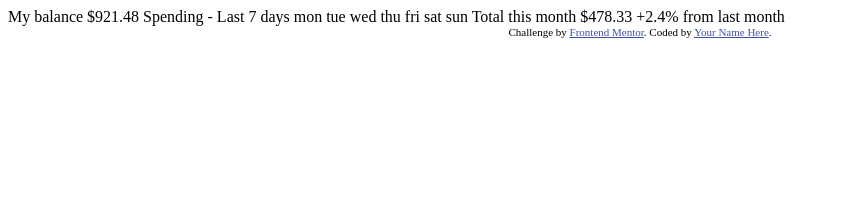
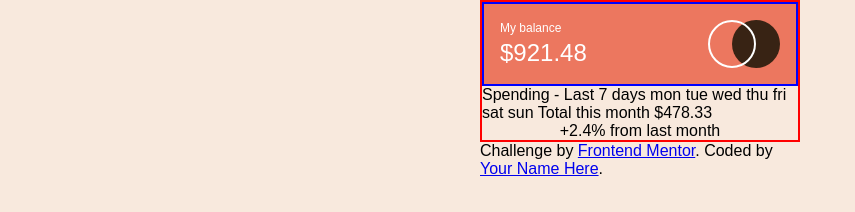
Before and after one commit to nyakita/expenses-chart-component-main, a plain HTML site: page index.html in a window 1280 px wide. Shown: the whole page, without its empty margins (0-855 px from the left). Drawn offline with Linux system fonts and the light colour scheme.

Commit message:
Index.css added + section header modified

```diff
--- /dev/null
+++ b/index.css
@@ -0,0 +1,54 @@
+*,::before,::after{
+  margin:0;
+  padding:0;
+  box-sizing: border-box;
+}
+html{
+  font-size:16px;
+}
+:root{
+  --primary-1:hsl(10, 79%, 65%); /*soft red */
+  --primary-2:hsl(186, 34%, 60%); /* cyan */
+  --neutral-1:hsl(25, 47%, 15%); /* dark brown */
+  --neutral-2:hsl(28, 10%, 53%); /* medium brown */
+  --neutral-3:hsl(27, 66%, 92%); /* cream */
+  --neutral-4:hsl(33, 100%, 98%); /* very pale orange */
+  --fontFamily:"DM-Sans", sans-serif;
+}
+
+body{
+  background:var(--neutral-3);
+  /* width:25%; */
+  max-width:25%;
+  margin:0 auto;
+  font-family:var(--fontFamily);
+}
+.container{
+  display:flex;
+  flex-direction:column;
+  align-items:center;
+  justify-content:center;
+  margin:0 auto;
+  border:2px solid red;
+}
+.section-header{
+  background:var(--primary-1);
+  color:#fff;
+  display:flex;
+  flex-direction:row;
+  align-items:center;
+  justify-content:space-between;
+  text-align:left;
+  border:2px solid blue;
+  width:100%;
+  padding:1rem;
+}
+h1{
+  font-size:.75rem;
+  font-weight:100;
+  letter-spacing: 1.5;
+  margin-bottom:.2rem;
+}
+h2{
+  font-weight:400;
+}
--- a/index.html
+++ b/index.html
@@ -7,18 +7,21 @@
   <link rel="icon" type="image/png" sizes="32x32" href="./images/favicon-32x32.png">
 
   <title>Frontend Mentor | Expenses chart component</title>
-
-  <!-- Feel free to remove these styles or customise in your own stylesheet 👍 -->
-  <style>
-    .attribution { font-size: 11px; text-align: center; }
-    .attribution a { color: hsl(228, 45%, 44%); }
-  </style>
+  <link rel="stylesheet" href="index.css">
+  <link rel="preconnect" href="https://fonts.googleapis.com">
+  <link rel="preconnect" href="https://fonts.gstatic.com" crossorigin>
+  <link href="https://fonts.googleapis.com/css2?family=DM+Sans:ital,opsz,wght@0,9..40,100..1000;1,9..40,100..1000&display=swap" rel="stylesheet">
 </head>
 <body>
-
-  My balance
-  $921.48
-
+<section class="container">
+  <div class="section-header">
+    <div class="headers">
+      <h1>My balance</h1>
+      <h2>$921.48</h2>
+    </div>
+    <img src="images/logo.svg" alt="logo">
+  </div>
+  <div class="section-body">
     Spending - Last 7 days
 
     mon
@@ -31,9 +34,13 @@
 
     Total this month
     $478.33
+  </div>
+
 
   +2.4%
   from last month
+</section>
+
 
   <div class="attribution">
     Challenge by <a href="https://www.frontendmentor.io?ref=challenge" target="_blank">Frontend Mentor</a>.
```
Lines whose indentation alone changed are shown as unchanged.
